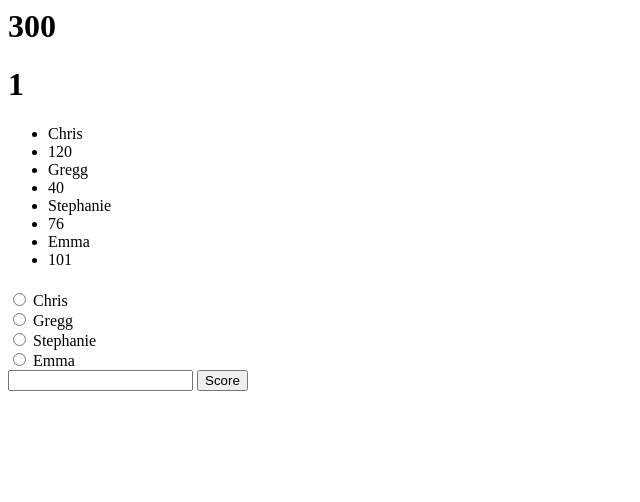
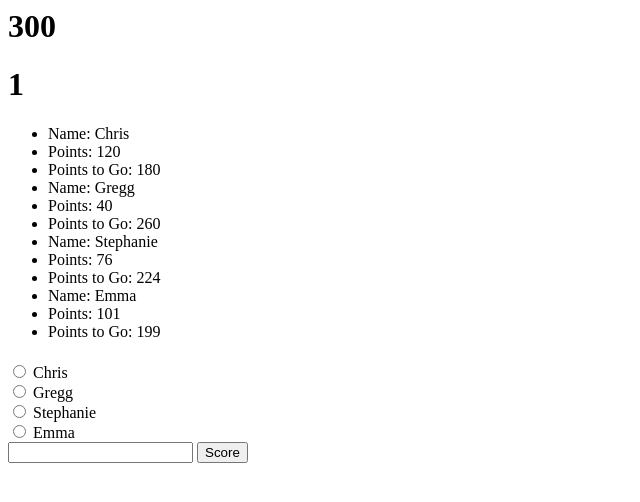
Before and after one commit to ChristopherJamesN/dart_games_tracker, a Django app: page /games/1/ in a window 1280 px wide. Shown: the top 502 px of the page, without its empty margins (0-640 px from the left). Run offline with Django 3.2, Linux system fonts and the light colour scheme; data comes from the database, SQL or seed files in the repository; both versions use the stored data as it was after the commit.

Commit message:
Add a difference_from_max field to the Player model.

```diff
--- a/games/models.py
+++ b/games/models.py
@@ -20,6 +20,10 @@ class Player(models.Model):
     game = models.ForeignKey(Game, on_delete=models.CASCADE)
     name = models.CharField(max_length=200)
     points = models.IntegerField(default=0)
+    difference_from_max = models.IntegerField(default=300)
 
     def __str__(self):
         return self.name
+
+    def difference_from_max(self):
+        return self.game.max_score - self.points
--- a/games/templates/games/detail.html
+++ b/games/templates/games/detail.html
@@ -2,8 +2,9 @@
 <h1>{{ game.id }}</h1>
 <ul>
 {% for player in game.player_set.all %}
-    <li>{{ player.name }}</li>
-    <li>{{ player.points }}</li>
+    <li>Name: {{ player.name }}</li>
+    <li>Points: {{ player.points }}</li>
+    <li>Points to Go: {{ player.difference_from_max }}</li>
 {% endfor %}
 </ul>
 
--- a/games/views.py
+++ b/games/views.py
@@ -33,6 +33,8 @@ def score(request, game_id):
         })
     else:
         selected_player.points += int(request.POST['score'])
+        selected_player.difference_from_max = selected_player.game.max_score - \
+            selected_player.points
         selected_player.save()
         # Always return an HttpResponseRedirect after successfully dealing
         # with POST data. This prevents data from being posted twice if a
```
Also changed, not shown: db.sqlite3.
